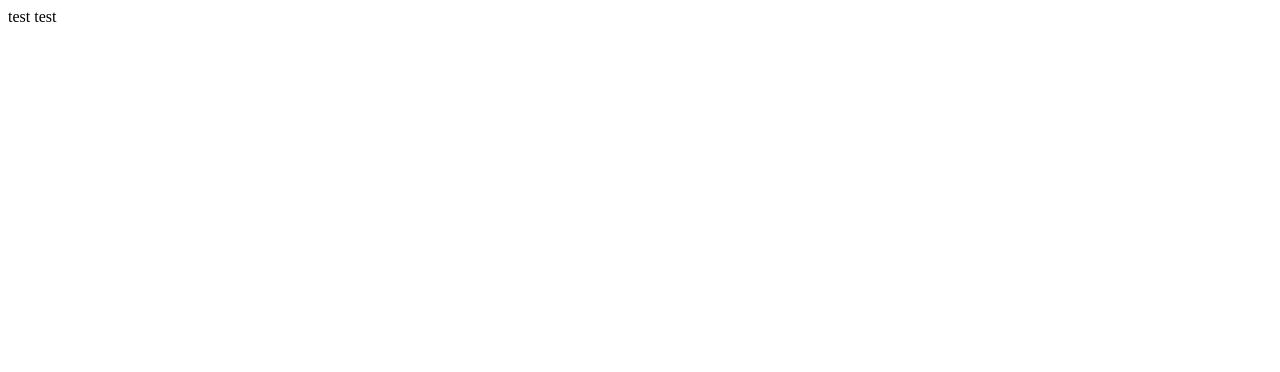
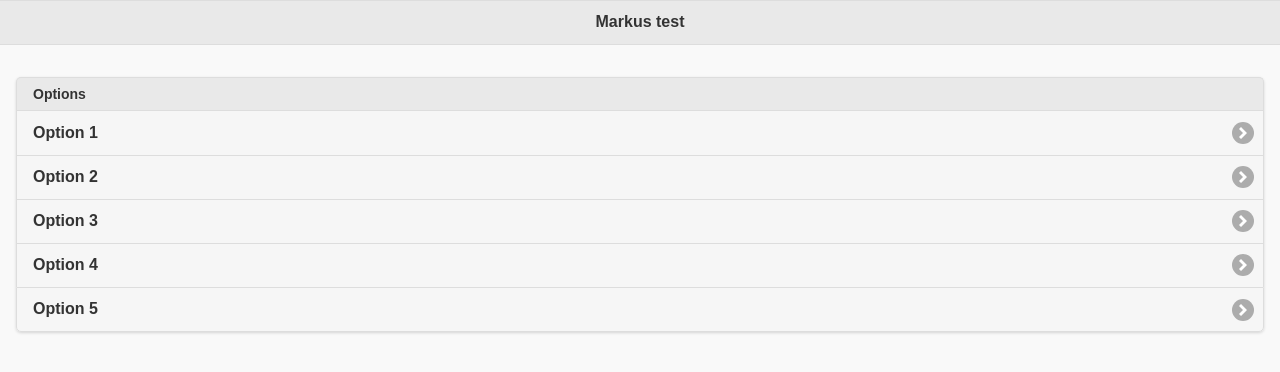
Before and after one commit to fiskpinne/pgtest, a plain HTML site: page index.html in a window 1280 px wide. Drawn offline with Linux system fonts and the light colour scheme.

Commit message:
added test buttons

```diff
--- a/index.html
+++ b/index.html
@@ -1,9 +1,27 @@
 <html>
   <head>
     <meta http-equiv="content-type" content="text/html; charset=UTF-8">
-    <title></title>
+    <link rel="stylesheet" href="lib/jquery.mobile-1.4.0.min.css">
+    <script src="lib/jquery-2.0.3.min.js"></script>
+    <script src="lib/jquery.mobile-1.4.0.min.js"></script>
+    <meta name="viewport" content="width=device-width, initial-scale=1">
+    <title>Test</title>
   </head>
   <body>
-    test test
+         <div data-role="header">
+               <h1>Markus test</h1>
+         </div>
+
+
+         <div data-role="content">
+               <ul data-role="listview" data-inset="true" data-dividertheme="b">
+                     <li data-role="list-divider">Options</li>
+                     <li><a href="#">Option 1</a></li>
+                     <li><a href="#">Option 2</a></li>
+                     <li><a href="#">Option 3</a></li>
+                     <li><a href="#">Option 4</a></li>
+                     <li><a href="#">Option 5</a></li>
+               </ul>
+         </div>
   </body>
 </html>
```
